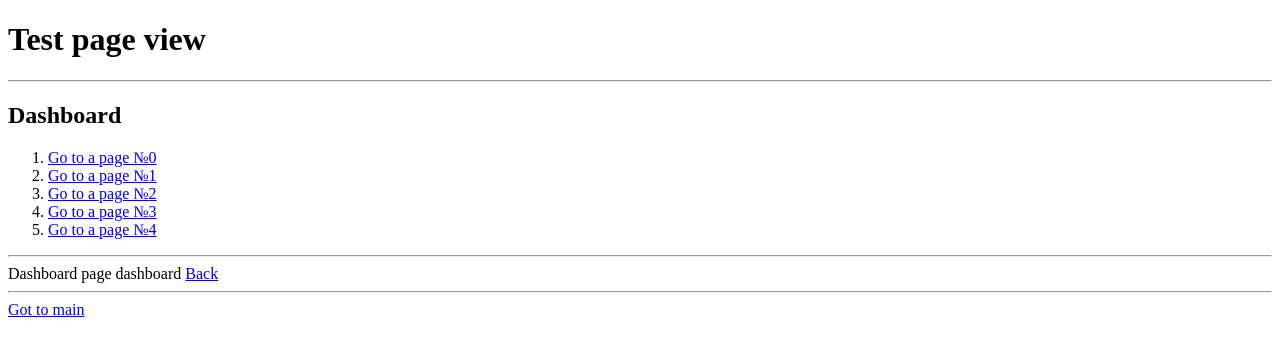
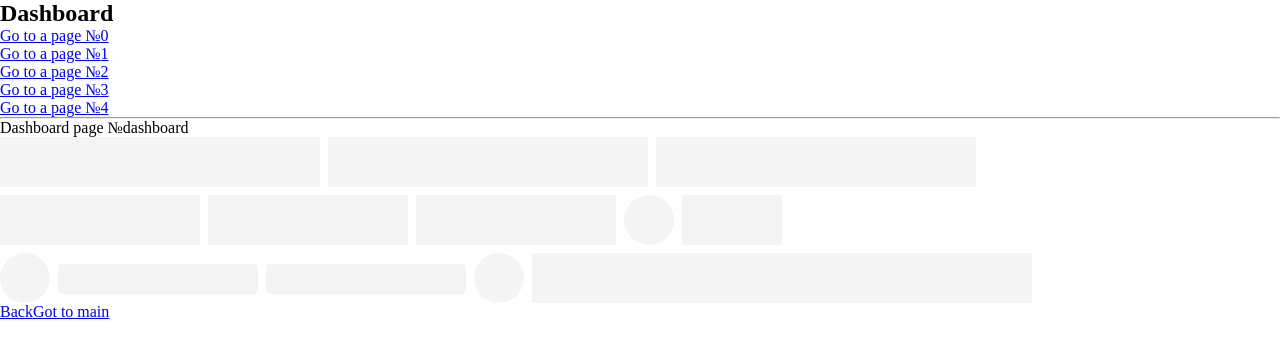
Before and after one commit to Sergey-Nag/mf-admin-app, a React app: page /dashboard/dashboard in a window 1280 px wide. Shown: the top 358 px of the page. Built offline with nearby package versions, Linux system fonts and the light colour scheme.

Commit message:
setup material-ui, linter and husky

```diff
--- a/webpack.config.js
+++ b/config/webpack.common.js
@@ -1,25 +1,12 @@
 const HtmlWebpackPlugin = require('html-webpack-plugin');
 const { ModuleFederationPlugin } = require('webpack').container;
-const path = require('path');
 
 const domain = process.env.REMOTE_HOST ?? 'localhost:3001';
-const isDev = process.env.NODE_ENV !== 'production';
 
 module.exports = {
     entry: './src/index',
-    mode: isDev ? 'development' : 'production',
-    devServer: {
-        static: {
-            directory: path.join(__dirname, 'dist'),
-        },
-        port: 3001,
-        historyApiFallback: true,
-        headers: {
-            "Access-Control-Allow-Origin": "*",
-        }
-    },
-    output: {
-        publicPath: `http://${domain}/`,
+    resolve: {
+        extensions: ['.js', '.jsx'],
     },
     module: {
         rules: [
@@ -28,8 +15,20 @@ module.exports = {
                 loader: 'babel-loader',
                 exclude: /node_modules/,
                 options: {
-                    presets: ['@babel/preset-react'],
+                    presets: ['@babel/preset-env', '@babel/preset-react'],
                 },
+            },
+            {
+                test: /\.css$/,
+                use: [
+                    'style-loader',
+                    {
+                        loader: 'css-loader',
+                        options: {
+                            modules: true,
+                        }
+                    }
+                ],
             },
         ],
     },
--- /dev/null
+++ b/config/webpack.dev.js
@@ -0,0 +1,24 @@
+const { merge } = require('webpack-merge');
+const commonConfig = require('./webpack.common');
+const path = require('path');
+
+module.exports = merge(commonConfig, {
+    mode: 'development',
+    output: {
+        publicPath: `http://localhost:3001/`,
+    },
+    devServer: {
+        static: {
+            directory: path.join(__dirname, 'dist'),
+        },
+        port: 3001,
+        historyApiFallback: true,
+        headers: {
+            "Access-Control-Allow-Origin": "*",
+        }
+    },
+    devtool: 'source-map',
+    optimization: {
+        runtimeChunk: 'single'
+    }
+});
--- /dev/null
+++ b/src/App.css
@@ -0,0 +1,9 @@
+* {
+    padding: 0;
+    margin: 0;
+    box-sizing: border-box;
+}
+
+.app {
+    color: red
+}
--- a/src/App.js
+++ /dev/null
@@ -1,76 +0,0 @@
-import Button from './Button';
-import React, {useMemo} from 'react';
-import { BrowserRouter, createBrowserRouter, Link, Outlet, Route, RouterProvider, Routes, useParams } from 'react-router-dom';
-
-const router = createBrowserRouter([
-    {
-        path: '/',
-        element: (
-            <div>
-                <h2>Admin Panel</h2>
-                <Link to={'/dashboard'}>To dashboard</Link>
-                <hr />
-                <Outlet />
-            </div>
-        )
-    },
-    {
-        path: '/dashboard',
-        element: <></>,
-        children: [
-            {
-                path: 'dashboard',
-                element: <>Dashboard page <Link to={'/admin'}>Back</Link></>
-            }
-        ]
-    }
-], {
-    // basename: '/admin'
-})
-
-const Main = () => (
-    <>
-        <div>
-            <h2>Admin Panel</h2>
-            <Link to={'/dashboard'}>To dashboard</Link>
-        </div>
-    </>
-)
-
-const DashboardPage = () => {
-    const params = useParams();
-    return <>Dashboard page {params.id ?? ''} <Link to={'/dashboard'}>Back</Link></>
-}
-
-const Dashboard = () => {
-    const items = ['0', '1', '2', '3', '4'];
-    console.log(items);
-    return (
-        <>
-            <h2>Dashboard</h2>
-            <ol>
-                {items.map((id, i) => (<li><Link to={id} key={'unique'+id}>Go to a page №{id}</Link></li>) )}
-            </ol>
-            <hr />
-            <Outlet />
-            <hr />
-            <Link to="/">Got to main</Link>
-        </>
-    )
-}
-const App = ({ basename = ''}) => (
-    <div>
-        <h1>Test page view</h1>
-        <hr />
-        <BrowserRouter basename={basename}>
-            <Routes>
-                <Route path='/' element={<Main />} />
-                <Route path='/dashboard' element={<Dashboard />}>
-                    <Route path=":id" element={<DashboardPage />} />
-                </Route>
-            </Routes>
-        </BrowserRouter>
-    </div>
-);
-
-export default App;
--- /dev/null
+++ b/src/App.jsx
@@ -0,0 +1,31 @@
+import React from 'react';
+import {
+    BrowserRouter, Link, Route, Routes,
+} from 'react-router-dom';
+import { Dashboard } from './pages/dashboard/Dashboard';
+import { DashboardPage } from './pages/dashboard-page/DashboardPage';
+import styles from './App.css';
+
+function Main() {
+    return (
+        <div className={styles.app}>
+            <h2>Admin Panel</h2>
+            <Link to="/dashboard">To dashboard</Link>
+        </div>
+    );
+}
+
+function App({ basename = '' }) {
+    return (
+        <BrowserRouter basename={basename}>
+            <Routes>
+                <Route path="/" element={<Main />} />
+                <Route path="/dashboard" element={<Dashboard />}>
+                    <Route path=":id" element={<DashboardPage />} />
+                </Route>
+            </Routes>
+        </BrowserRouter>
+    );
+}
+
+export default App;
--- a/src/Button.js
+++ /dev/null
@@ -1,10 +0,0 @@
-import React, { useCallback, useEffect } from 'react';
-
-const Button = props => {
-    const onClick = () => {
-        console.log('Click');
-    }
-    return <button onClick={onClick}>[Remote Button]</button>;
-};
-
-export default Button;
--- a/src/bootstrap.js
+++ b/src/bootstrap.jsx
@@ -4,5 +4,5 @@ import App from './App';
 
 const container = document.getElementById('root');
 
-const root = createRoot(container); // createRoot(container!) if you use TypeScript
-root.render(<App tab="home" />);
+const root = createRoot(container);
+root.render(<App />);
--- /dev/null
+++ b/src/pages/dashboard-page/DashboardPage.jsx
@@ -0,0 +1,39 @@
+import { Skeleton, Grid } from '@mui/material';
+import React from 'react';
+import { Link, useParams } from 'react-router-dom';
+
+export function DashboardPage() {
+    const params = useParams();
+    console.log(params);
+    return (
+        <>
+            Dashboard page №{params.id}
+            <Grid container gap>
+                <Grid item xs={3}>
+                    <Skeleton variant="rectangular" width="100%" height={50} />
+                </Grid>
+                <Grid item xs={3}>
+                    <Skeleton variant="rectangular" width="100%" height={50} />
+                </Grid>
+                <Grid item xs={3}>
+                    <Skeleton variant="rectangular" width="100%" height={50} />
+                </Grid>
+                <Grid container gap>
+                    <Skeleton variant="rectangular" width={200} height={50} />
+                    <Skeleton variant="rectangular" width={200} height={50} />
+                    <Skeleton variant="rectangular" width={200} height={50} />
+                    <Skeleton variant="circular" width={50} height={50} />
+                    <Skeleton variant="rectangular" width={100} height={50} />
+                </Grid>
+                <Grid container gap>
+                    <Skeleton variant="circular" width={50} height={50} />
+                    <Skeleton variant="text" width={200} height={50} />
+                    <Skeleton variant="text" width={200} height={50} />
+                    <Skeleton variant="circular" width={50} height={50} />
+                    <Skeleton variant="rectangular" width={500} height={50} />
+                </Grid>
+            </Grid>
+            <Link to="/dashboard">Back</Link>
+        </>
+    );
+}
--- /dev/null
+++ b/src/pages/dashboard/Dashboard.jsx
@@ -0,0 +1,24 @@
+import React from 'react';
+import { Link, Outlet } from 'react-router-dom';
+
+export function Dashboard() {
+    const items = ['0', '1', '2', '3', '4'];
+    return (
+        <>
+            <h2>Dashboard</h2>
+            <ol>
+                {items.map((id) => (
+                    <li key={id}>
+                        <Link to={id}>
+                            Go to a page №
+                            {id}
+                        </Link>
+                    </li>
+                ))}
+            </ol>
+            <hr />
+            <Outlet />
+            <Link to="/">Got to main</Link>
+        </>
+    );
+}
```
Also changed, not shown: config/webpack.prod.js (added, +9 -0 lines), package.json (+35 -5 lines), .babelrc (added), 2 other files (tests, documents, lock files or other folders).
